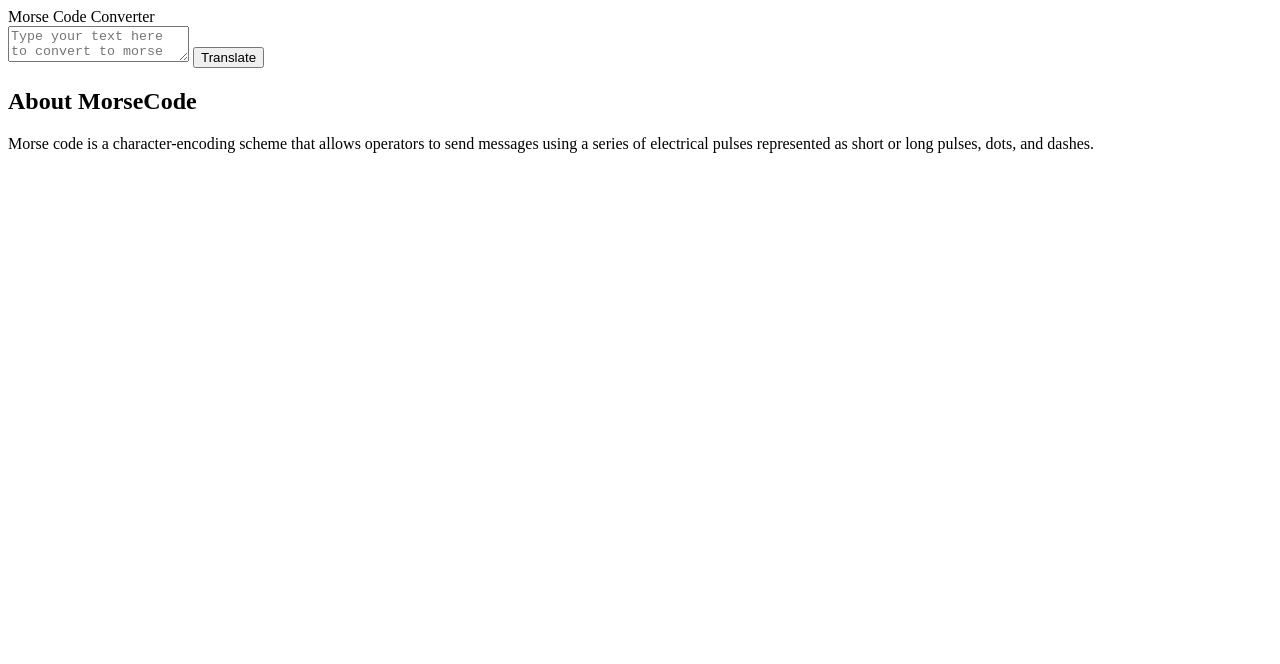
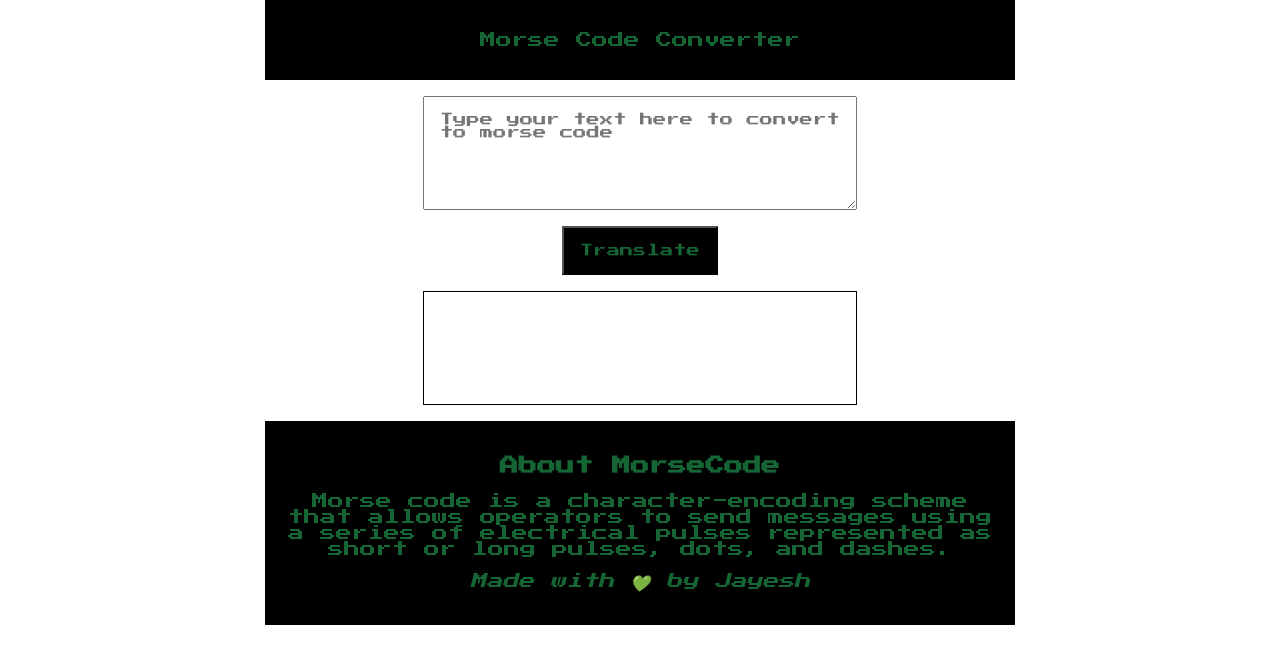
Before and after one commit to ijayesh20/Morse-code-converter, a plain HTML site: page index.html in a window 1280 px wide. Drawn offline with Linux system fonts and the light colour scheme.

Commit message:
styling added
styling added using CSS, changed the font style

```diff
--- a/index.html
+++ b/index.html
@@ -5,6 +5,7 @@
     <meta http-equiv="X-UA-Compatible" content="IE=edge">
     <meta name="viewport" content="width=device-width, initial-scale=1.0">
     <title>Morse Code Converter</title>
+    <link rel="stylesheet" href="style.css">
 </head>
 <body>
     <header id="header">
@@ -14,8 +15,9 @@
     <button id="btn-translate">Translate</button>
     <div id="div-output"></div>
     <footer id="footer">
-        <h2>About MorseCode</h2>
+        <h3>About MorseCode</h3>
         <p>Morse code is a character-encoding scheme that allows operators to send messages using a series of electrical pulses represented as short or long pulses, dots, and dashes.</p>
+        <p><em>Made with 💚 by Jayesh</em></p>
     </footer>
 </body>
 </html>
--- /dev/null
+++ b/style.css
@@ -0,0 +1,47 @@
+@import url('https://fonts.googleapis.com/css2?family=Press+Start+2P&display=swap');
+
+:root {
+    --primary-color: #166534;
+}
+body {
+    font-family: 'Press Start 2P', cursive;
+    margin: 0 auto;
+    max-width: 750px;
+}
+header {
+    background-color: black;
+    color: var(--primary-color);
+    text-align: center;
+    padding: 2rem;
+}
+textarea {
+    font-family: 'Press Start 2P', cursive;
+    color: var(--primary-color);
+    display: block;
+    margin: 1rem auto;
+    padding: 1rem;
+    height: 5rem;
+    width: 25rem;
+}
+button {
+    font-family: 'Press Start 2P', cursive;
+    color: var(--primary-color);
+    background-color: black;
+    padding: 1rem;
+    display: block;
+    margin: auto;
+}
+#div-output {
+    color: var(--primary-color);
+    border: 1px solid black;
+    width: 25rem;
+    height: 5rem;
+    padding: 1rem;
+    margin: 1rem auto;
+}
+footer {
+    background-color: black;
+    color: var(--primary-color);
+    text-align: center;
+    padding: 1rem;
+}
```
